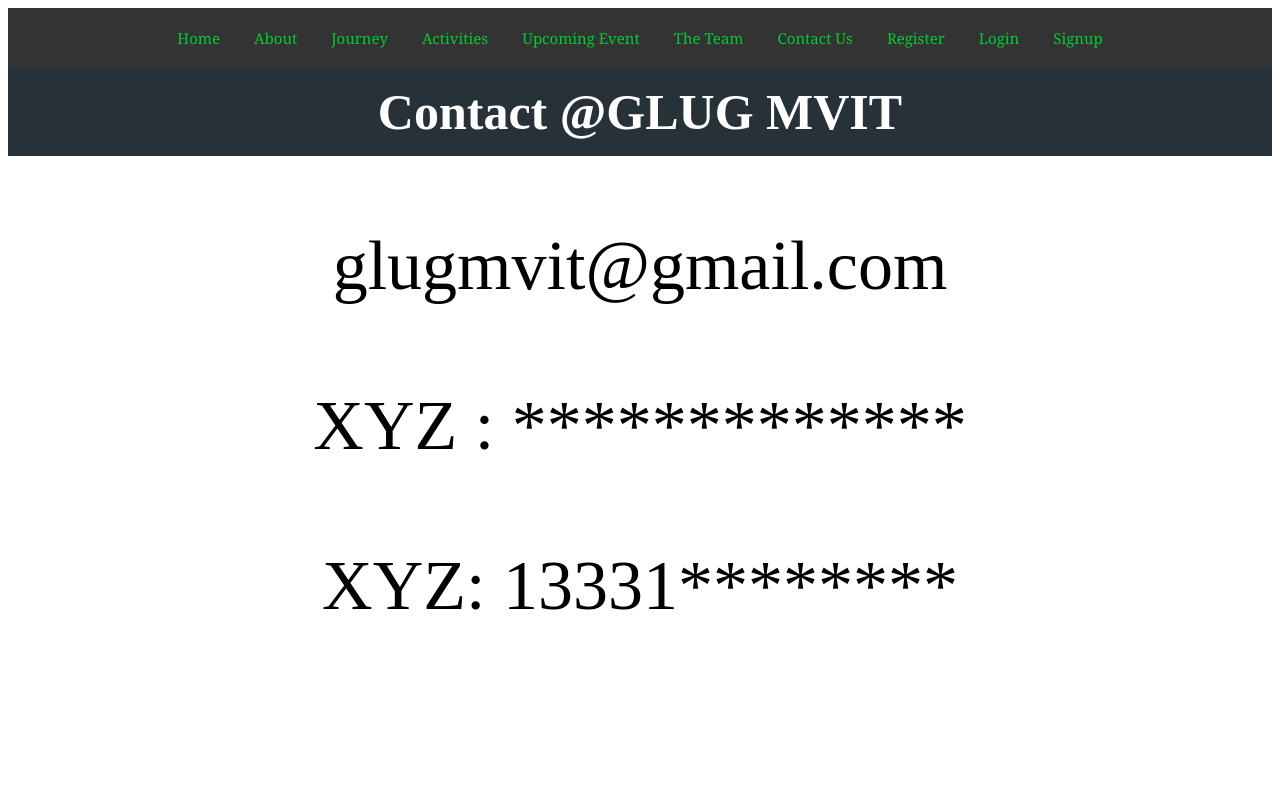
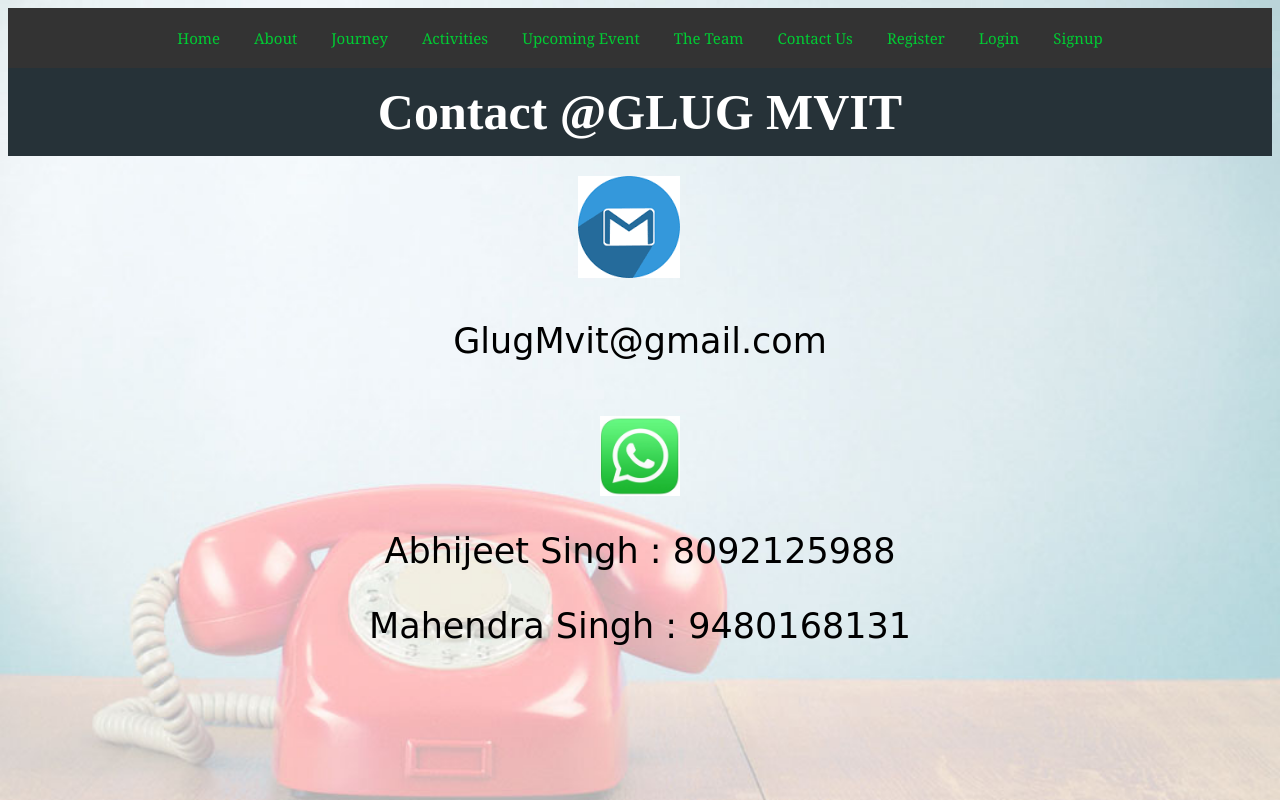
Before and after one commit to glugmvit/glug-site-nodejs-v1, a Flask app: page /contact in a window 1280 px wide. Run offline with Flask 2, Linux system fonts and the light colour scheme.

Commit message:
Initial Contact Page version 1.1

```diff
--- a/static/css/contact-us.css
+++ b/static/css/contact-us.css
@@ -1,5 +1,7 @@
 #ConBack{
-
+    background-image: url("../images/Conbck1.jpg");
+    background-repeat: no-repeat;
+    background-size: cover;
 }
 .navbar-fixed-top {
         padding: 25px 0;
@@ -41,5 +43,14 @@ a:hover{
 }
 #info-contact{
     text-align: center;
-    font-size: 70px;
+    font-size: 35px;
+    font-family: Comic Sans MS;
 }
+#EmailInfo{
+    margin: 15px;
+    padding: 5px;
+}
+#WsappImg{
+    height: 80px;
+    width: 80px;
+}
--- a/templates/contact-us.html
+++ b/templates/contact-us.html
@@ -26,6 +26,14 @@
     <h1 id="head">Contact @GLUG MVIT</h1>
 </div>
 <div id="info-contact">
-    <p>glugmvit@gmail.com<br><br>XYZ : *************<br><br>XYZ: 13331********</p>
+    <div id="EmailInfo">
+        <img src="../static/images/icons/Gmail1.png">&nbsp;&nbsp;
+        <p>GlugMvit@gmail.com</p>
+    </div>
+    <div>
+        <img id="WsappImg" src="../static/images/icons/whatsapp.jpg">
+        <p>Abhijeet Singh : 8092125988</p>
+        <p>Mahendra Singh : 9480168131</p>
+    </div>
 </div>
 </body>
```
Also changed, not shown: static/images/Conbck.jpg (added), static/images/Conbck1.jpg (added), static/images/icons/whatsapp.jpg (added).
